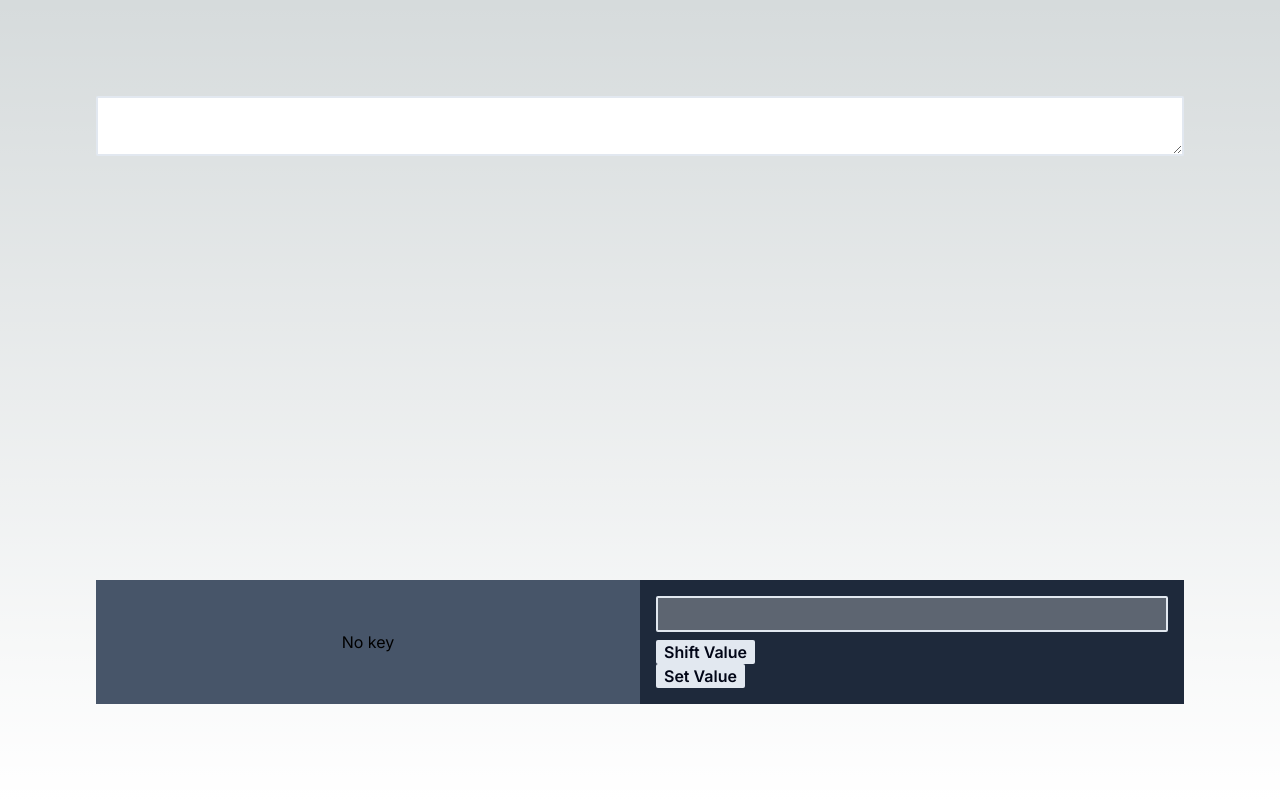
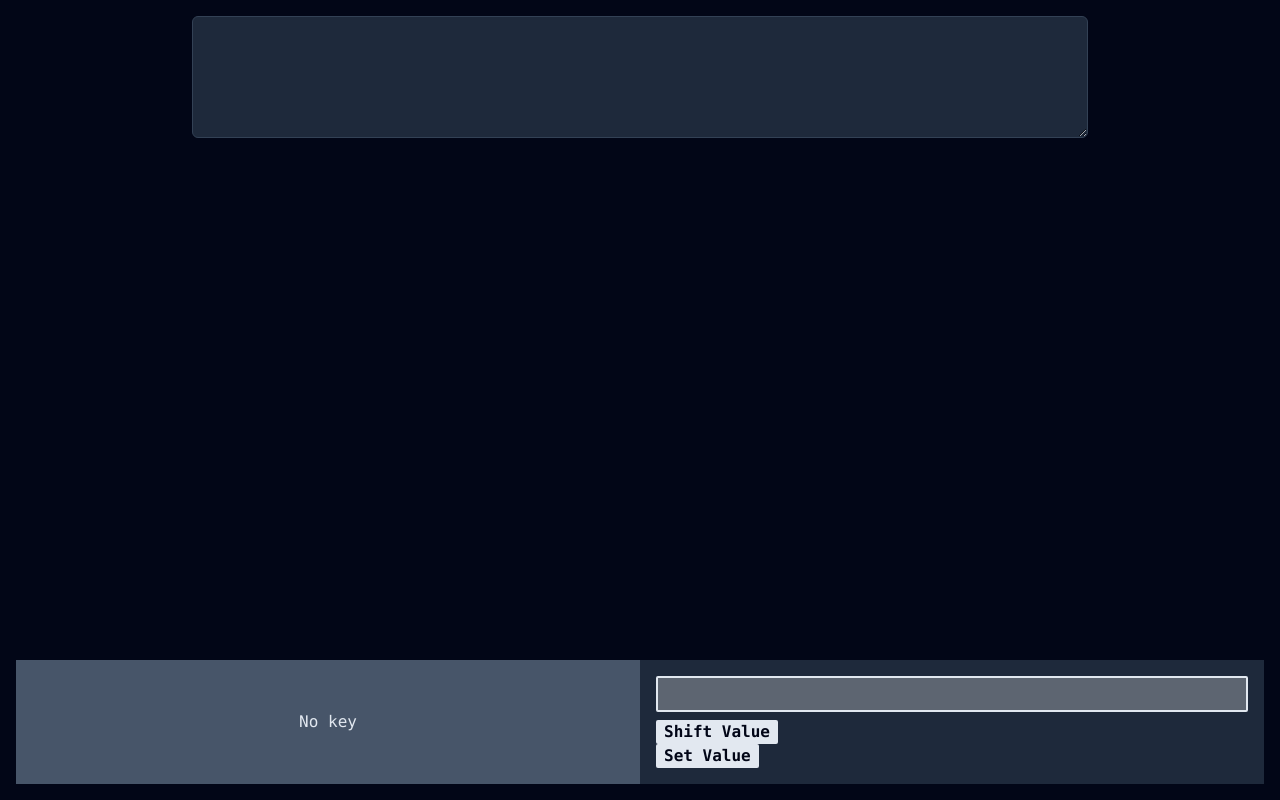
Before and after one commit to Diego-0110/erratic-keys, a Next.js app: page / in a window 1280 px wide. Built offline with nearby package versions, Linux system fonts and the light colour scheme.

Commit message:
Basic Tailwind for textarea and key notification

```diff
--- a/src/app/page.tsx
+++ b/src/app/page.tsx
@@ -11,7 +11,7 @@ export default function Home() {
     setKeyboardConfig({ ...keyboardConfig, [keyCode]: keyConfig });
   };
   return (
-    <main className="flex min-h-screen flex-col items-center justify-between p-24">
+    <main className="flex min-h-screen flex-col items-center justify-between p-4 font-mono text-slate-200 bg-slate-950">
       <KeyboardAndInput keyboardConfig={keyboardConfig} />
       <Configuration keyboardConfig={keyboardConfig} setKeyConfig={setKeyConfig} />
     </main>
--- a/src/components/Key.tsx
+++ b/src/components/Key.tsx
@@ -1,13 +1,13 @@
 'use client';
 
 interface Props {
-  value: string
+  keyStr: string,
 }
 
-export default function Key({ value }: Props) {
+export default function Key({ keyStr }: Props) {
   return (
-    <button type="button" className="flex justify-center items-center px-2 h-8 bg-slate-200 text-slate-950 shadow-[0_0.25em_white] shadow-slate-500 active:translate-y-1 active:shadow-none rounded-sm">
-      <span className="font-semibold">{value}</span>
+    <button type="button" className="flex justify-center items-center mb-1 px-3 py-2 min-w-10 text-slate-950 bg-slate-300 shadow-[0_0.25em_white] shadow-slate-500 active:translate-y-1 active:shadow-none rounded-sm">
+      <span className="font-semibold">{keyStr}</span>
     </button>
   );
 }
--- a/src/components/KeyNotification.tsx
+++ b/src/components/KeyNotification.tsx
@@ -1,7 +1,11 @@
 import Key from './Key';
 
 export interface KeyNotificationInfo {
-  keyCode: string
+  code: string,
+  key: string,
+  shiftKey: boolean,
+  capsLock: boolean,
+  replacement?: string
 }
 
 interface Props {
@@ -10,8 +14,23 @@ interface Props {
 
 export default function KeyNotification({ keyInfo }: Props) {
   return (
-    <div className="flex justify-center w-fit m-auto px-6 py-4 bg-slate-800 rounded-md">
-      <Key value={keyInfo.keyCode} />
+    <div className="flex flex-col items-center gap-3 w-fit m-auto px-6 py-4 bg-slate-800 rounded-md">
+      <div className="flex flex-col items-center gap-1">
+        <Key keyStr={keyInfo.key} />
+        <span className="px-2 text-sm bg-slate-600 rounded-md">
+          {keyInfo.code}
+        </span>
+      </div>
+      {keyInfo.replacement && (
+      <>
+        <p>⬇️</p>
+        <p className="text-blue-400 font-bold">
+          &quot;
+          {keyInfo.replacement}
+          &quot;
+        </p>
+      </>
+      )}
     </div>
   );
 }
--- a/src/components/KeyboardAndInput.tsx
+++ b/src/components/KeyboardAndInput.tsx
@@ -5,6 +5,7 @@ import {
 } from 'react';
 import { KeyboardConfig } from '@/types';
 import KeyNotification, { KeyNotificationInfo } from './KeyNotification';
+import Textarea from './Textarea';
 
 export const dfKeyboardConfig: KeyboardConfig = {
   KeyA: {
@@ -56,14 +57,13 @@ export default function KeyboardAndInput({ keyboardConfig }: Props) {
   }, 2000)); // TODO vanish animation
 
   const handleKeyDown = (evt: React.KeyboardEvent) => {
-    const obj = {
-      evt: 'keydown',
+    const newKPInfo: KeyNotificationInfo = {
+      code: evt.code,
       key: evt.key,
-      code: evt.code,
       shiftKey: evt.shiftKey,
       capsLock: evt.getModifierState('CapsLock'),
     };
-    console.log(obj);
+    console.log('keydown', newKPInfo);
     if (evt.code in keyboardConfig) {
       // Default character input needs to be replaced
       if (evt.shiftKey) {
@@ -75,7 +75,10 @@ export default function KeyboardAndInput({ keyboardConfig }: Props) {
     } else { // Use default input
       replacement.current = null;
     }
-    setKeyPressInfo({ keyCode: evt.code });
+    if (replacement.current !== null) {
+      newKPInfo.replacement = replacement.current;
+    }
+    setKeyPressInfo(newKPInfo);
     debouncedClearKeyPressInfo.current();
   };
   const handleBeforeInput = (evt: React.ChangeEvent<HTMLTextAreaElement>) => {
@@ -117,9 +120,8 @@ export default function KeyboardAndInput({ keyboardConfig }: Props) {
   }, [textareaValue]);
 
   return (
-    <section className="w-full">
-      <textarea
-        className="mb-2 w-full px-2 py-1 border-2 border-slate-200 rounded-sm"
+    <section className="w-full max-w-4xl">
+      <Textarea
         value={textareaValue}
         onKeyDown={handleKeyDown}
         onBeforeInput={handleBeforeInput}
--- /dev/null
+++ b/src/components/Textarea.tsx
@@ -0,0 +1,18 @@
+import { forwardRef } from 'react';
+
+type Props = React.HTMLAttributes<HTMLTextAreaElement> &
+React.TextareaHTMLAttributes<HTMLTextAreaElement>;
+
+const Textarea2 = forwardRef((props: Props, ref: React.ForwardedRef<HTMLTextAreaElement>) => (
+  <textarea
+    className="p-3 w-full bg-slate-800 border border-slate-700 focus:outline focus:outline-2 focus:outline-offset-2 focus:outline-blue-400 rounded-md"
+    rows={4}
+    // eslint-disable-next-line react/jsx-props-no-spreading
+    {...props}
+    ref={ref}
+  />
+));
+
+Textarea2.displayName = 'Textarea';
+
+export default Textarea2;
```
